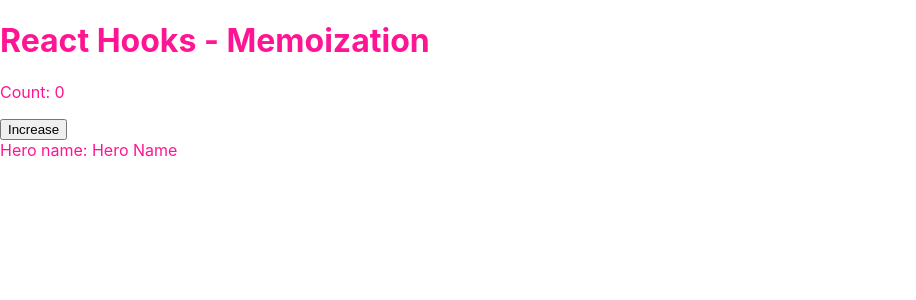
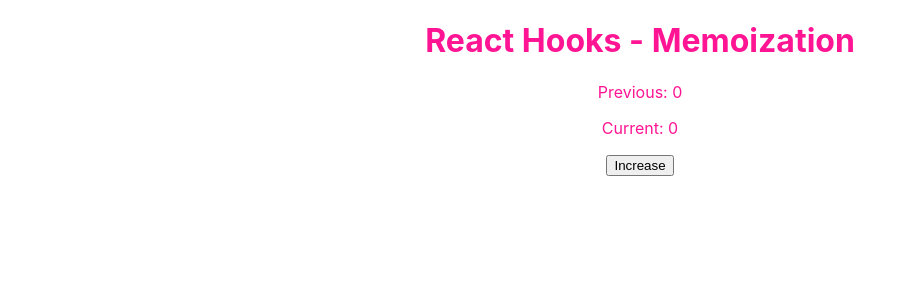
Before and after one commit to thanhtungcis60/learn-reactjs, a React (Create React App) app: page / in a window 1280 px wide. Shown: the top 300 px of the page, without its empty margins (0-916 px from the left). Built offline with nearby package versions, Linux system fonts and the light colour scheme.

Commit message:
React hooks P16 useRef

```diff
--- a/src/App.js
+++ b/src/App.js
@@ -1,6 +1,7 @@
 import React from 'react';
 import Hero from './components/Hero';
 import './App.scss';
+import Counter from './components/Counter';
 
 App.propTypes = {
 
@@ -12,9 +13,11 @@ function App() {
   return (
     <div className='app'>
       <h1>React Hooks - Memoization </h1>
-      <p>Count: {count}</p>
+      {/* <p>Count: {count}</p>
       <button onClick={() => setCount(count + 1)}>Increase</button>
-      <Hero name="Hero Name" />
+      <Hero name="Hero Name" /> */}
+
+      <Counter />
     </div>
   );
 }
--- a/src/App.scss
+++ b/src/App.scss
@@ -1,3 +1,4 @@
 .app{
     color: deeppink;
+    text-align: center;
 }
--- a/src/components/Counter/index.jsx
+++ b/src/components/Counter/index.jsx
@@ -1,15 +1,58 @@
-import React, { useState } from "react";
+// import React, { useState } from "react";
 
-Counter.propTypes = {
+// Counter.propTypes = {
 
-};
+// };
 
-function Counter(props) {
+// function Counter(props) {
+//     const [count, setCount] = useState(0);
+//     return (
+//         <div>
+//             {count}
+//             <button onClick={() => setCount(x => x + 1)}>Increase</button>
+//         </div>
+//     );
+// }
+
+// export default Counter;
+
+import { useEffect, useRef, useState } from 'react';
+
+// Mặc dù Counter.propTypes = {}; được khai báo, nhưng không có props nào được định nghĩa ở đây.
+// Nếu component nhận props, bạn sẽ định nghĩa chúng ở đây.
+Counter.propTypes = {};
+
+function Counter() {
+    // 1. State để lưu trữ giá trị đếm hiện tại
     const [count, setCount] = useState(0);
+
+    // 2. Ref để lưu trữ giá trị đếm *trước đó*
+    // useRef không kích hoạt re-render khi giá trị của nó thay đổi.
+    const prevCount = useRef(count); // Giá trị ban đầu của prevCount.current sẽ là 0
+
+    // 3. useEffect để cập nhật prevCount.current mỗi khi 'count' thay đổi
+    // Hook này sẽ chạy sau mỗi lần render mà 'count' đã thay đổi.
+    useEffect(() => {
+        prevCount.current = count; // Gán giá trị 'count' hiện tại cho 'prevCount.current'
+    }, [count]); // Dependency array: useEffect này sẽ chạy lại khi 'count' thay đổi
+
+    // Hàm xử lý khi click vào nút "Increase"
+    const handleIncreaseClick = () => {
+        // Cập nhật giá trị 'count' bằng cách tăng nó lên 1
+        // Sử dụng functional update để đảm bảo lấy giá trị 'count' mới nhất
+        setCount(x => x + 1);
+    };
+
     return (
         <div>
-            {count}
-            <button onClick={() => setCount(x => x + 1)}>Increase</button>
+            {/* Hiển thị giá trị đếm trước đó được lưu trong useRef */}
+            <p>Previous: {prevCount.current}</p>
+            {/* Hiển thị giá trị đếm hiện tại từ useState */}
+            <p>Current: {count}</p>
+
+            <div>
+                <button onClick={handleIncreaseClick}>Increase</button>
+            </div>
         </div>
     );
 }
```
